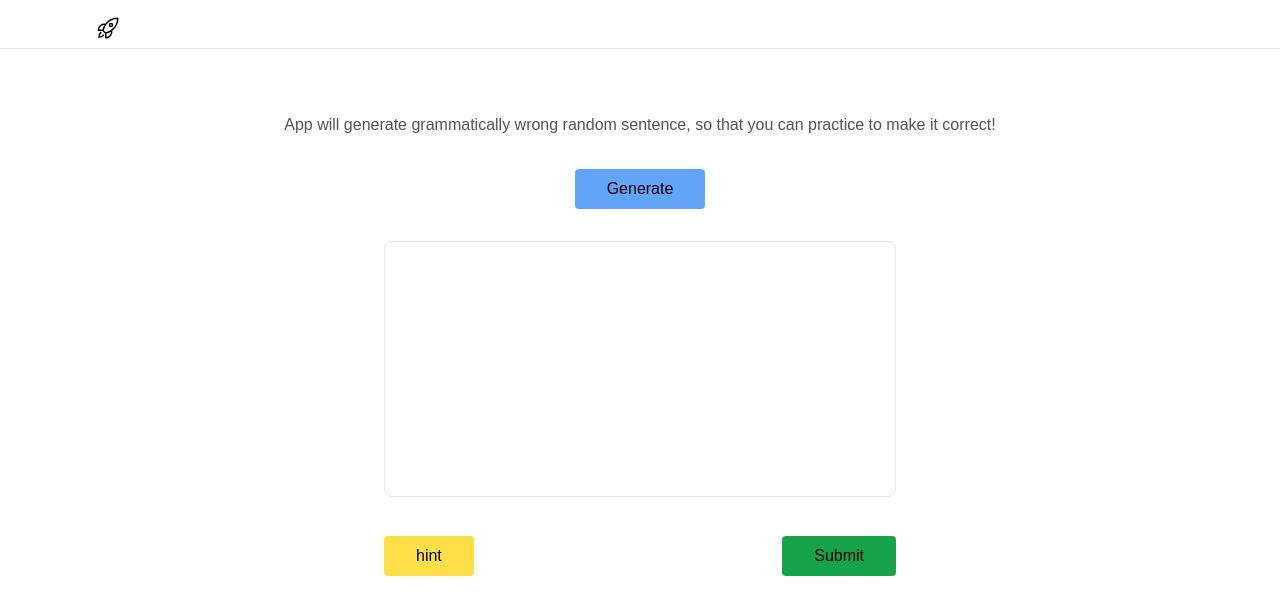
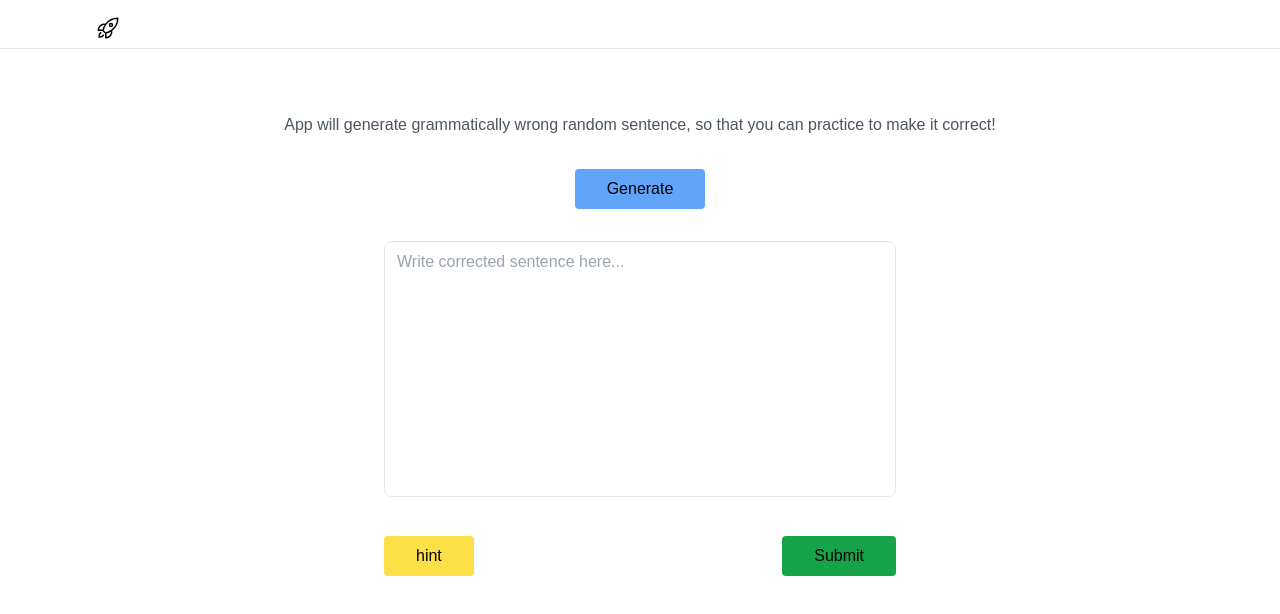
Before and after one commit to digmel/grammar-app, a Next.js app: page / in a window 1280 px wide. Shown: the top 614 px of the page. Built offline with nearby package versions, Linux system fonts and the light colour scheme.

Commit message:
fix: typings

```diff
--- a/pages/index.tsx
+++ b/pages/index.tsx
@@ -43,6 +43,7 @@ export default function Home() {
       console.log("Error when generate texts: ", message);
     }
 
+    // TODO: implement protective API route.
     // fetch(`./api/hello`, {
     //   method: "GET",
     //   mode: "cors",
@@ -88,10 +89,12 @@ export default function Home() {
         <button
           disabled={isDisabled}
           onClick={generateTexts}
-          className="bg-blue-400 py-2 px-8 hover:opacity-70 mb-8 rounded disabled:pointer-events-none disabled:opacity-50"
+          className="bg-blue-400 py-2 px-8 hover:opacity-70 mb-4 rounded disabled:pointer-events-none disabled:opacity-50"
         >
           Generate
         </button>
+
+        <p className="pb-4 font-thin">{initialText}</p>
         {/*
         {statusText.length > 0 && (
           <p className="text-blue-400 pb-4">{statusText}</p>
@@ -102,7 +105,8 @@ export default function Home() {
             autoFocus
             rows={5}
             cols={100}
-            value={initialText}
+            placeholder="Write corrected sentence here..."
+            // value={initialText}
             className="w-full px-3 py-2 max-w-lg text-gray-700 border rounded-lg focus:outline-none focus:shadow-outline resize-none min-h-32 sm:min-h-48 md:min-h-64"
             onChange={(e) => setInitialText(e.target.value)}
           />
```
